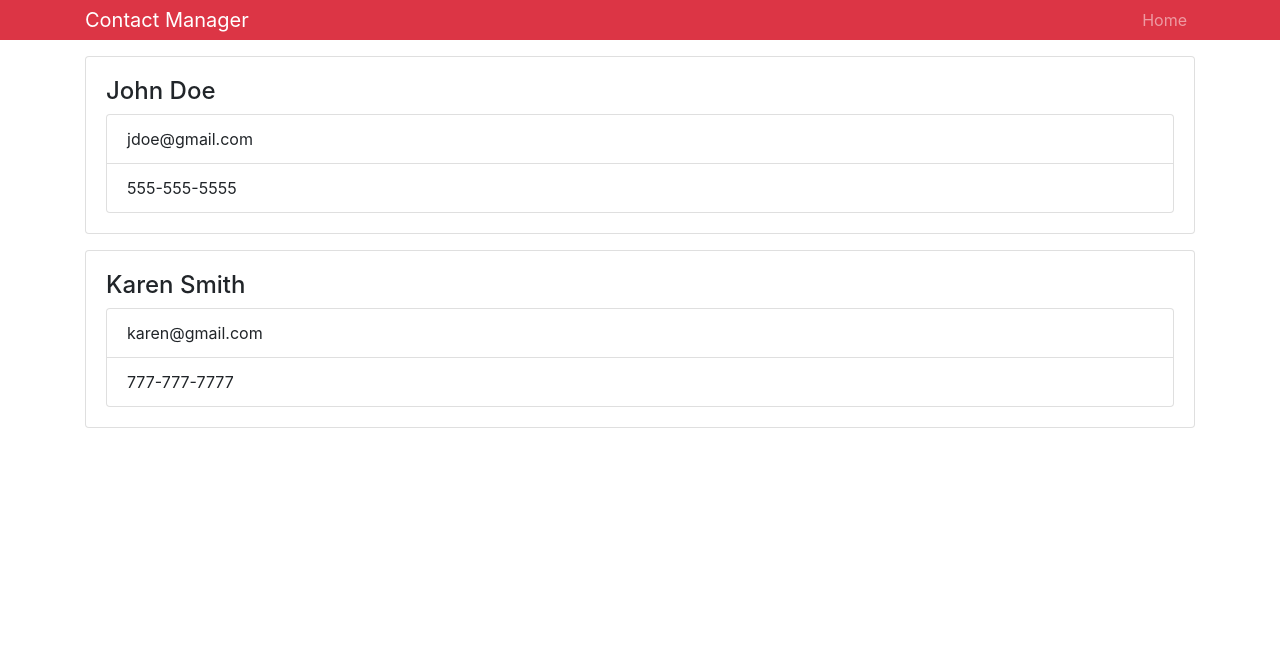
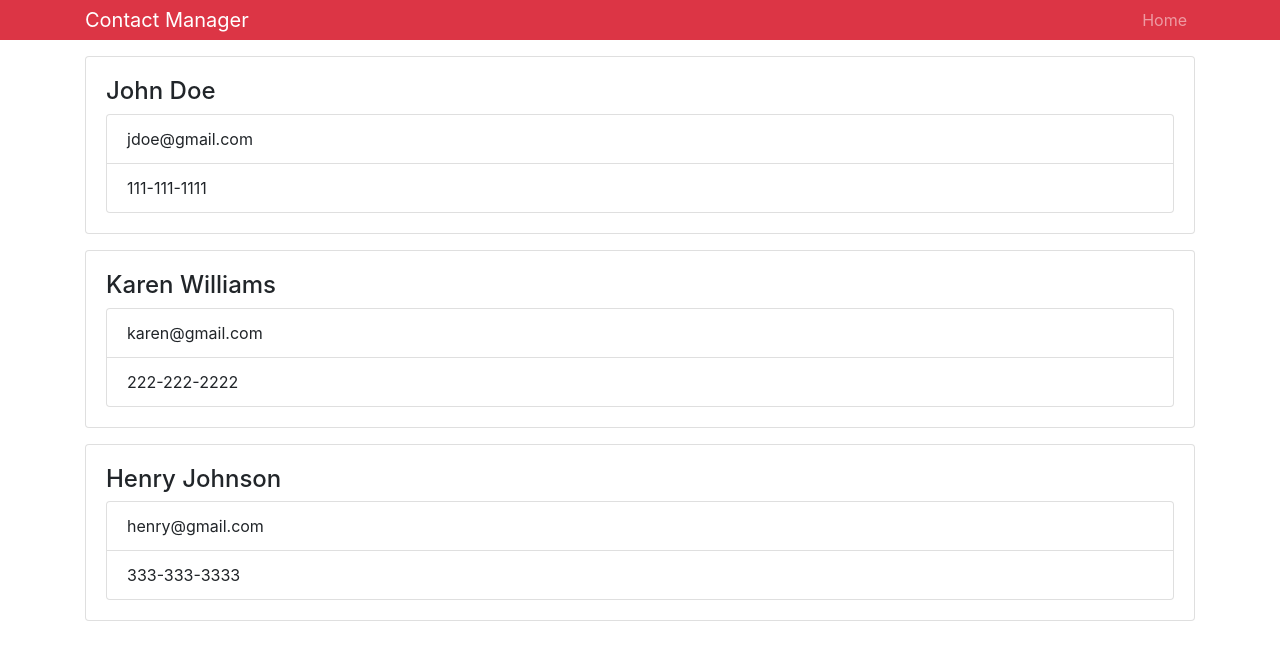
Before and after one commit to seabazz/contactmanager, a React (Create React App) app: page / in a window 1280 px wide. Shown: the top 660 px of the page. Built offline with nearby package versions, Linux system fonts and the light colour scheme.

Commit message:
add contacts component, add create state

```diff
--- a/src/App.js
+++ b/src/App.js
@@ -2,7 +2,7 @@
 import "./App.css";
 import "bootstrap/dist/css/bootstrap.min.css";
 
-import Contact from "./components/Contact";
+import Contacts from "./components/Contacts";
 import Header from "./components/Header";
 
 class App extends Component {
@@ -12,16 +12,7 @@
         <Header branding="Contact Manager" />
 
         <div className="container">
-          <Contact
-            name="John Doe"
-            email="jdoe@gmail.com"
-            phone="555-555-5555"
-          />
-          <Contact
-            name="Karen Smith"
-            email="karen@gmail.com"
-            phone="777-777-7777"
-          />
+          <Contacts />
         </div>
       </div>
     );
--- a/src/components/Contact.js
+++ b/src/components/Contact.js
@@ -3,7 +3,7 @@
 
 class Contact extends Component {
   render() {
-    const { name, email, phone } = this.props;
+    const { name, email, phone } = this.props.contact;
     return (
       <div className="card card-body mb-3">
         <h4>{name}</h4>
@@ -17,9 +17,7 @@
 }
 
 Contact.propTypes = {
-  name: PropTypes.string.isRequired,
-  email: PropTypes.string.isRequired,
-  phone: PropTypes.string.isRequired
+  contact: PropTypes.object.isRequired
 };
 
 export default Contact;
--- /dev/null
+++ b/src/components/Contacts.js
@@ -0,0 +1,40 @@
+import React, { Component } from "react";
+import Contact from "./Contact";
+
+class Contacts extends Component {
+  state = {
+    contacts: [
+      {
+        id: 1,
+        name: "John Doe",
+        email: "jdoe@gmail.com",
+        phone: "111-111-1111"
+      },
+      {
+        id: 2,
+        name: "Karen Williams",
+        email: "karen@gmail.com",
+        phone: "222-222-2222"
+      },
+      {
+        id: 3,
+        name: "Henry Johnson",
+        email: "henry@gmail.com",
+        phone: "333-333-3333"
+      }
+    ]
+  };
+
+  render() {
+    const { contacts } = this.state;
+    return (
+      <div>
+        {contacts.map(contact => (
+          <Contact key={contact.id} contact={contact} />
+        ))}
+      </div>
+    );
+  }
+}
+
+export default Contacts;
```
